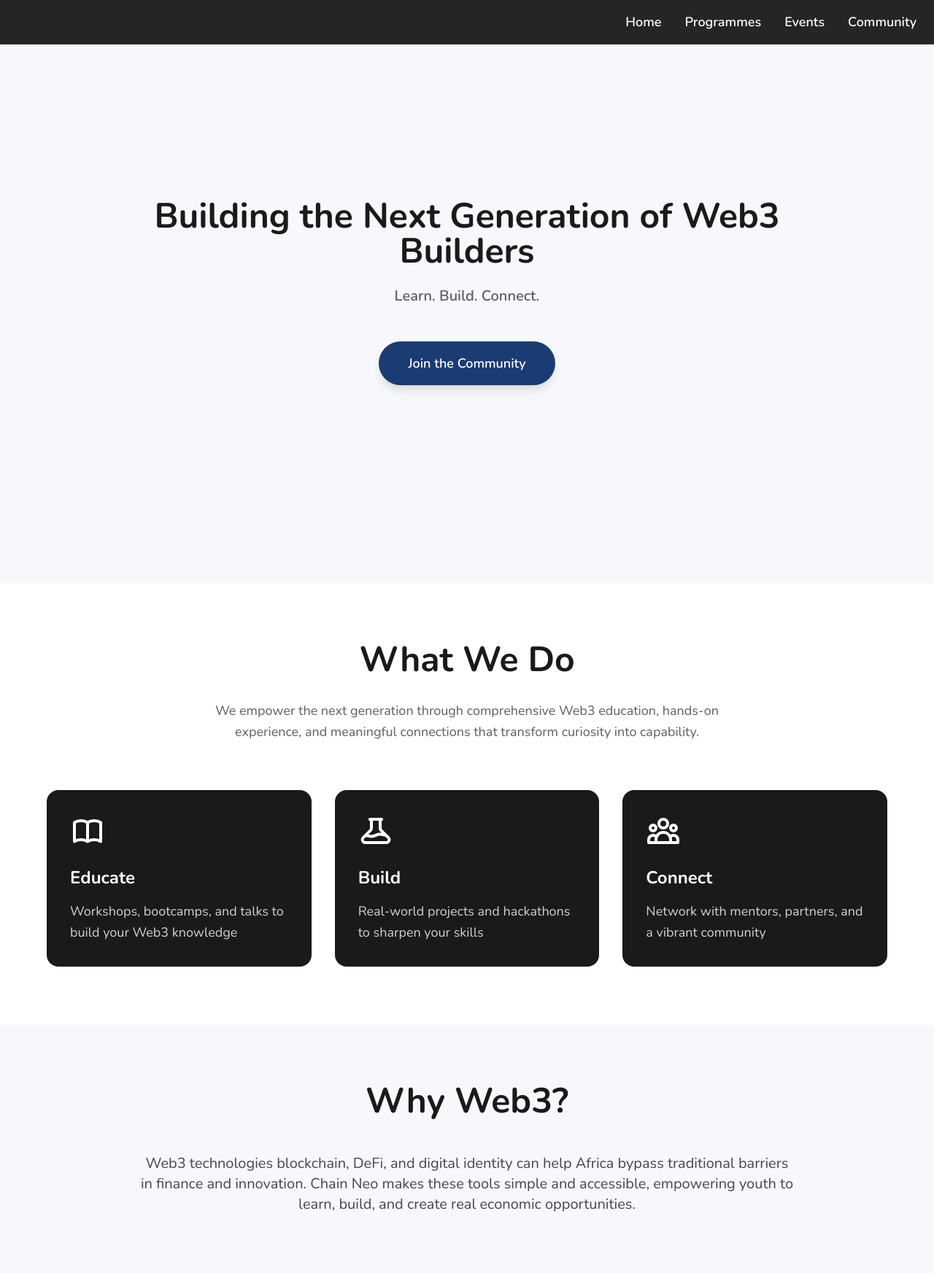
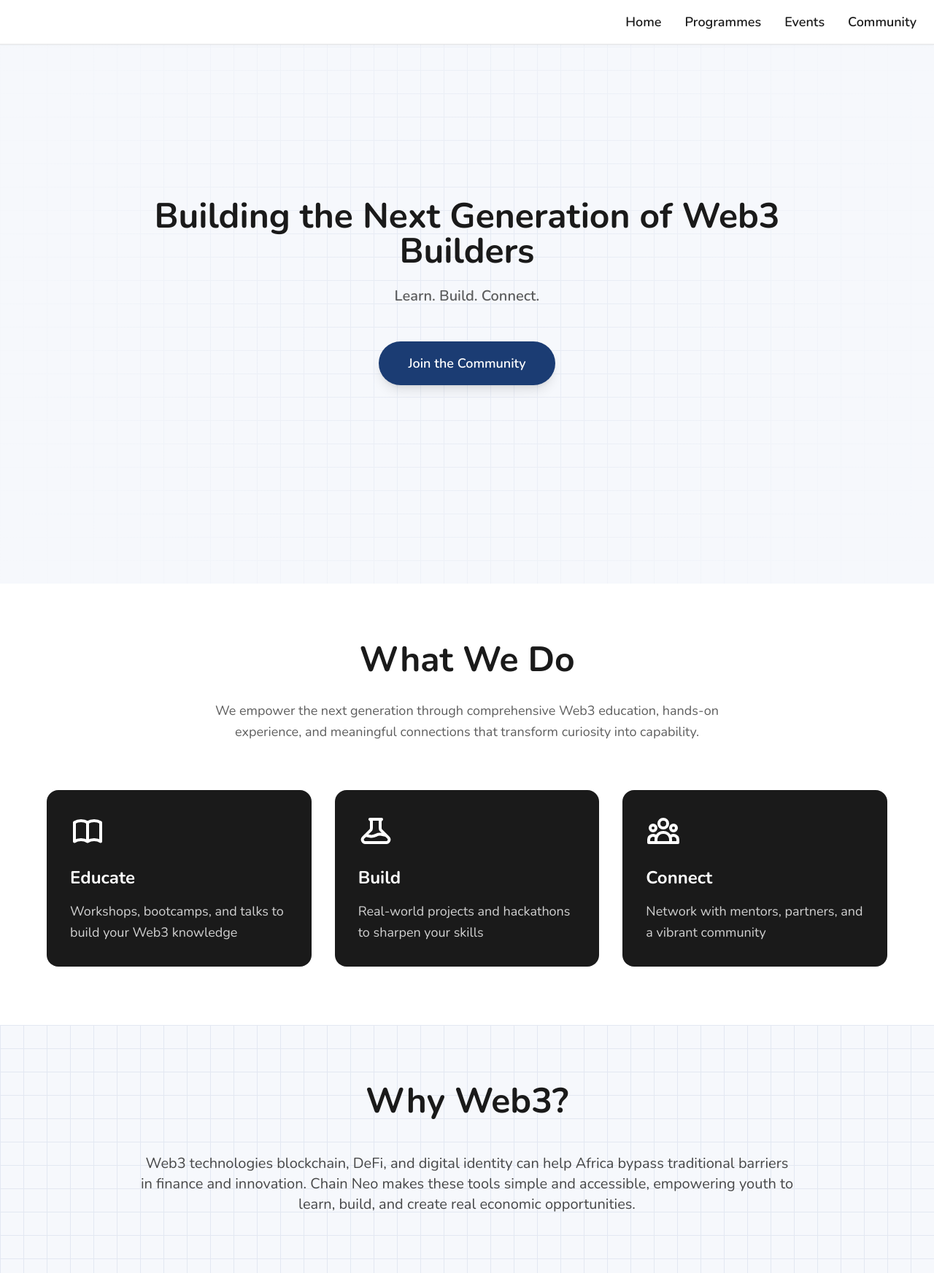
Before and after one commit to Deon62/chainneo, a React (Vite) app: page / in a window 1280 px wide. Shown: the whole page at 73% size. Built offline with nearby package versions, Linux system fonts and the light colour scheme.

Commit message:
refined the hero section

```diff
--- a/src/components/Hero.jsx
+++ b/src/components/Hero.jsx
@@ -1,6 +1,6 @@
 const Hero = () => {
   return (
-    <section className="bg-background min-h-screen flex items-center justify-center px-6">
+    <section className="grid-background-hero min-h-screen flex items-center justify-center px-6">
       <div className="max-w-4xl mx-auto text-center">
         <h1 className="text-3xl md:text-4xl lg:text-5xl font-bold text-text mb-6 leading-tight">
           Building the Next Generation of Web3 Builders
--- a/src/components/Navbar.jsx
+++ b/src/components/Navbar.jsx
@@ -13,7 +13,7 @@ const Navbar = () => {
 
   return (
     <>
-      <nav className="fixed top-0 left-0 right-0 z-50 bg-text/95 backdrop-blur-md border-b border-white/10">
+      <nav className="fixed top-0 left-0 right-0 z-50 bg-white/95 backdrop-blur-md border-b border-text/10 shadow-sm">
         <div className="max-w-7xl mx-auto px-6 py-4">
           <div className="flex items-center justify-end">
             <div className="hidden md:flex items-center space-x-8">
@@ -21,7 +21,7 @@ const Navbar = () => {
                 <a
                   key={link.name}
                   href={link.href}
-                  className="text-white font-semibold hover:text-white/70 transition-colors duration-300 text-lg"
+                  className="text-text font-semibold hover:text-brand transition-colors duration-300 text-lg"
                 >
                   {link.name}
                 </a>
@@ -30,7 +30,7 @@ const Navbar = () => {
 
             <button
               onClick={() => setIsMobileMenuOpen(!isMobileMenuOpen)}
-              className="md:hidden text-white focus:outline-none ml-auto"
+              className="md:hidden text-text focus:outline-none ml-auto"
               aria-label="Toggle menu"
             >
               <svg
--- a/src/components/WhyWeb3.jsx
+++ b/src/components/WhyWeb3.jsx
@@ -4,7 +4,7 @@ const WhyWeb3 = () => {
   const [ref, isVisible] = useScrollAnimation();
 
   return (
-    <section className="bg-background py-20 px-6">
+    <section className="grid-background py-20 px-6">
       <div className="max-w-6xl mx-auto">
         <h2 className="text-4xl md:text-5xl font-bold text-text text-center mb-12">
           Why Web3?
--- a/src/index.css
+++ b/src/index.css
@@ -13,3 +13,31 @@ body {
   -webkit-font-smoothing: antialiased;
   -moz-osx-font-smoothing: grayscale;
 }
+
+.grid-background {
+  background-color: #F6F8FC;
+  background-image:
+    linear-gradient(#E3E8F2 1px, transparent 1px),
+    linear-gradient(90deg, #E3E8F2 1px, transparent 1px);
+  background-size: 32px 32px;
+}
+
+.grid-background-hero {
+  background-color: #F6F8FC;
+  background-image:
+    radial-gradient(circle at center, transparent 0%, rgba(246, 248, 252, 0.8) 70%, #F6F8FC 100%),
+    linear-gradient(#E3E8F2 1px, transparent 1px),
+    linear-gradient(90deg, #E3E8F2 1px, transparent 1px);
+  background-size: 100% 100%, 32px 32px, 32px 32px;
+}
+
+@media (max-width: 768px) {
+  .grid-background,
+  .grid-background-hero {
+    background-image:
+      linear-gradient(#E3E8F2 1px, transparent 1px),
+      linear-gradient(90deg, #E3E8F2 1px, transparent 1px);
+    background-size: 32px 32px;
+    opacity: 0.5;
+  }
+}
```
